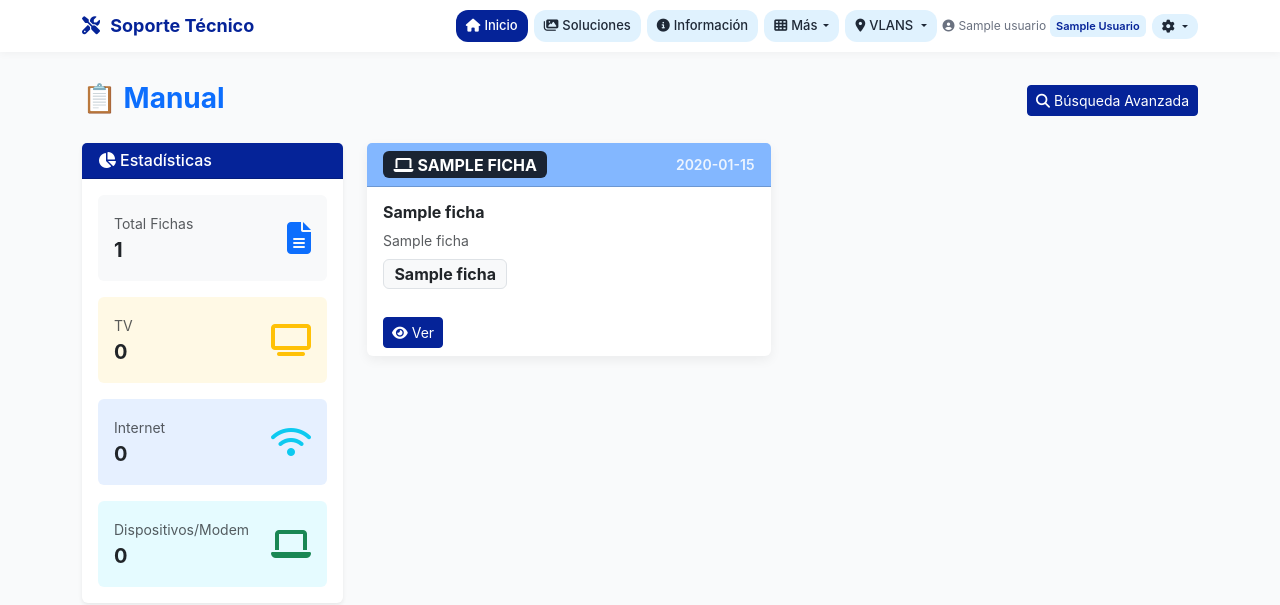
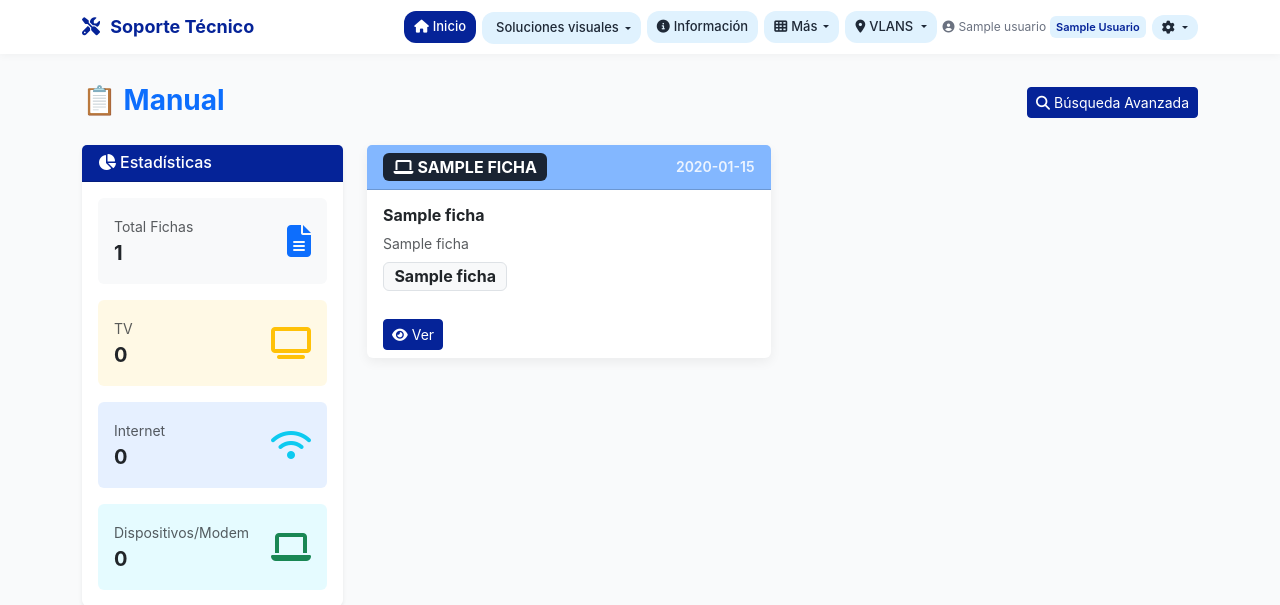
Before and after one commit to nickynimhe/ManualSoporte, a Flask app: page / in a window 1280 px wide. Shown: the top 605 px of the page. Run offline with Flask 3, Linux system fonts and the light colour scheme; a user stored in the database is signed in; a database or web service that is not in the repository returns one stand-in record (values such as "Sample title"); some libraries are stand-ins or nearby versions.

Commit message:
Update base.html

```diff
--- a/templates/base.html
+++ b/templates/base.html
@@ -343,12 +343,30 @@
                             <span class="btn-text">Inicio</span>
                         </a>
 
-                        <a class="nav-btn secondary" href="{{ url_for('soluciones_visuales') }}">
-                            <i class="fas fa-images"></i>
-                            <span class="btn-text">Soluciones</span>
-                        </a>
+                        <!-- Información General - Agregado aquí -->
+                        <div class="dropdown more-menu">
 
-                        <!-- Información General - Agregado aquí -->
+                         <button class="nav-btn secondary dropdown-toggle" type="button" data-bs-toggle="dropdown">
+                                <i class="fas fa-imagenes"></i>
+                                <span class="btn-text">Soluciones visuales</span>
+                            </button>
+                        <ul class="dropdown-menu">
+                            <li>
+                                  <a class="dropdown-item" href="{{ url_for('soluciones_visuales') }}">
+                                    <i class="fas fa-images"></i>
+                                    <span class="btn-text">Soluciones</span>
+                                </a>
+                            </li>
+                                {% if tiene_permiso('gestion_soluciones_visuales') %}
+                                  <li >
+                                      <a class="dropdown-item" href="{{ url_for('gestion_soluciones') }}">
+                                          <i class="fas fa-tasks me-2"></i>Gestión Soluciones
+                                      </a>
+                                  </li>
+                                  {% endif %}
+                            </ul>
+
+                        </div>
                         <a class="nav-btn secondary {% if request.endpoint == 'informacion_general' %}active{% endif %}" href="{{ url_for('informacion_general') }}">
                             <i class="fas fa-info-circle"></i>
                             <span class="btn-text">Información</span>
@@ -380,13 +398,6 @@
                                     </a>
                                 </li>
                                 {% endif %}
-                                {% if tiene_permiso('gestion_soluciones_visuales') %}
-                                  <li class="nav-item">
-                                      <a class="nav-link" href="{{ url_for('gestion_soluciones') }}">
-                                          <i class="fas fa-tasks me-2"></i>Gestión Soluciones
-                                      </a>
-                                  </li>
-                                  {% endif %}
                             </ul>
                         </div>
 
```
